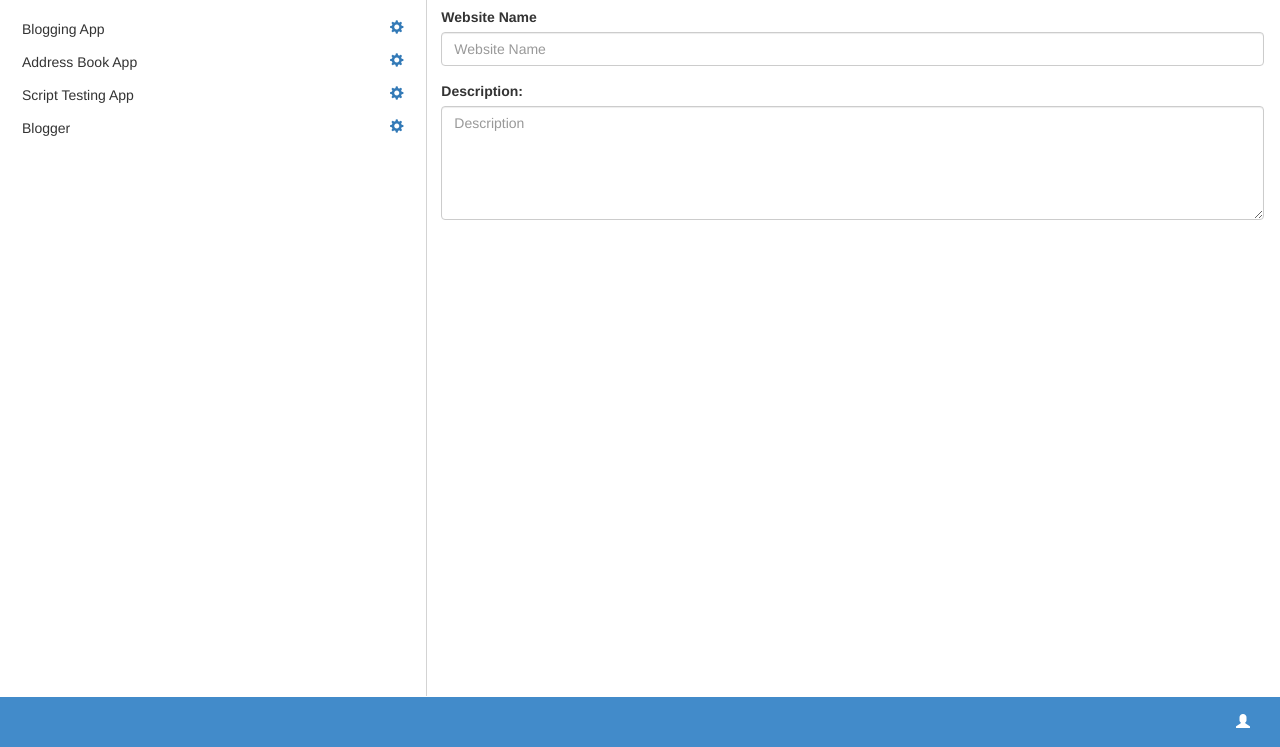
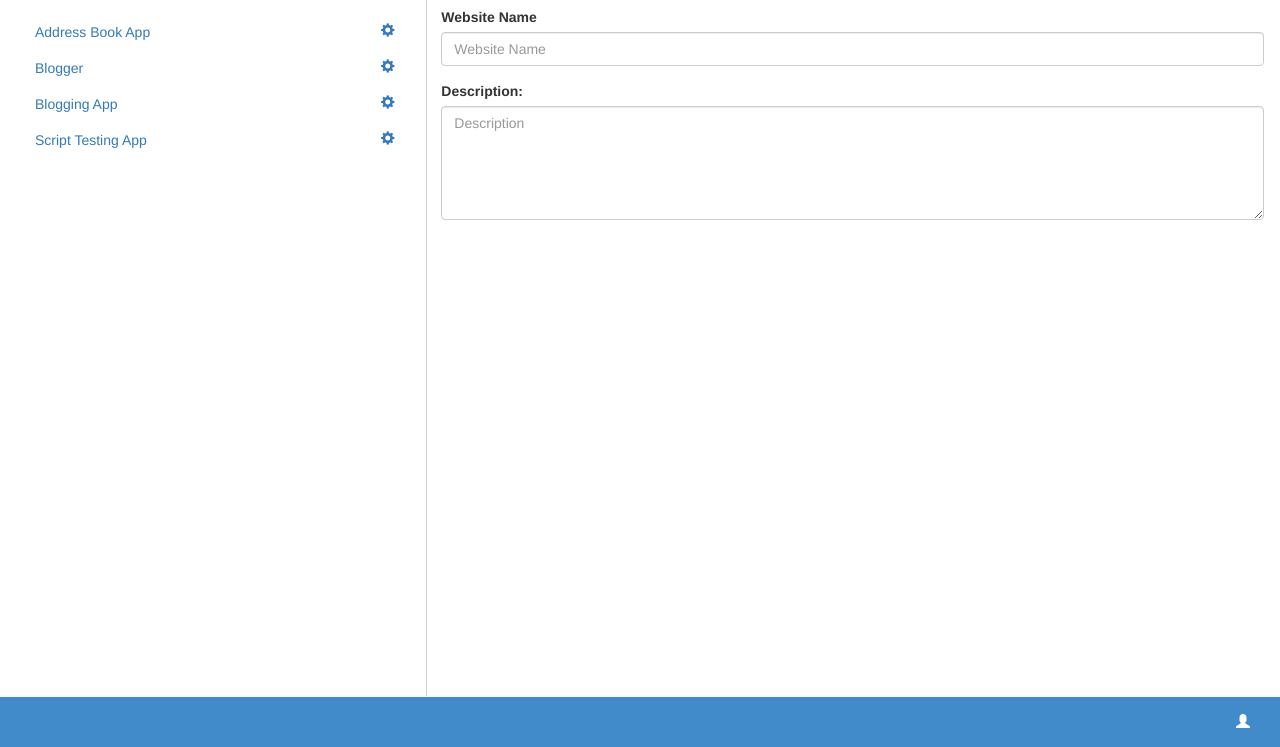
Before and after one commit to harsharahul/boggaramkrishnaprasad-harsharahul-webdev, a website: page public/assignment/website/website-new.html in a window 1280 px wide. Shown: the part 53-800 px from the top of the page. Drawn offline with nearby package versions, Linux system fonts and the light colour scheme.

Commit message:
updated the hyperlinks in the website and page lists

```diff
--- a/public/assignment/website/website-new.html
+++ b/public/assignment/website/website-new.html
@@ -51,26 +51,22 @@
 <div class="row container-fluid bhr-divider">
     <div class="col-sm-4 hidden-xs bhr-split-panel bhr-divider">
         <ul class="list-group">
+            <li class="list-group-item bhr-no-border bhr-side-spaces">
+                <a href="../page/page-list.html">Address Book App</a>
+                <a href="website-edit.html"><span class="glyphicon glyphicon-cog pull-right" /></a>
+            </li>
+            <li class="list-group-item bhr-no-border bhr-side-spaces">
+                <a href="../page/page-list.html">Blogger</a>
+                <a href="website-edit.html"><span class="glyphicon glyphicon-cog pull-right" /></a>
+            </li>
+            <li class="list-group-item bhr-no-border bhr-side-spaces">
+                <a href="../page/page-list.html">Blogging App</a>
+                <a href="website-edit.html"><span class="glyphicon glyphicon-cog pull-right" /></a>
+            </li>
 
-            <li class="list-group-item bhr-no-border">Blogging App
-                <a href="website-edit.html">
-                    <span class="glyphicon glyphicon-cog pull-right"></span>
-                </a>
-            </li>
-            <li class="list-group-item bhr-no-border">Address Book App
-                <a href="website-edit.html">
-                    <span class="glyphicon glyphicon-cog pull-right"></span>
-                </a>
-            </li>
-            <li class="list-group-item bhr-no-border">Script Testing App
-                <a href="website-edit.html">
-                    <span class="glyphicon glyphicon-cog pull-right"></span>
-                </a>
-            </li>
-            <li class="list-group-item bhr-no-border">Blogger
-                <a href="website-edit.html">
-                    <span class="glyphicon glyphicon-cog pull-right"></span>
-                </a>
+            <li class="list-group-item bhr-no-border bhr-side-spaces">
+                <a href="../page/page-list.html">Script Testing App</a>
+                <a href="website-edit.html"><span class="glyphicon glyphicon-cog pull-right" /></a>
             </li>
         </ul>
     </div>
```
Also changed, not shown: public/assignment/page/page-edit.html (+8 -4 lines), public/assignment/page/page-new.html (+8 -5 lines), public/assignment/website/website-edit.html (+15 -19 lines), public/assignment/website/website-list.html (+9 -10 lines).
